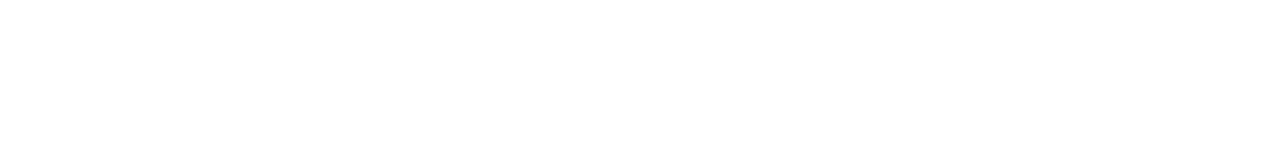
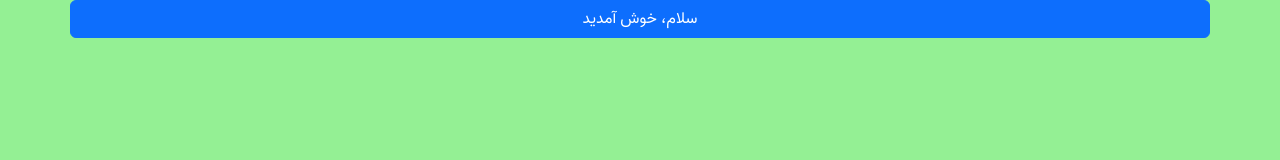
Before and after one commit to behrangsheikhi/behrangsheikhi.github.io, a website: page index.html in a window 1280 px wide. Drawn offline with nearby package versions, Linux system fonts and the light colour scheme.

Commit message:
make folders, add some dependencies and fonts

```diff
--- a/css/style.css
+++ b/css/style.css
@@ -0,0 +1,54 @@
+* {
+    padding: 0;
+    margin: 0;
+    box-sizing: border-box;
+}
+
+@font-face {
+    font-family: 'vazir-1';
+    src: url('../font/vr1.woff2');
+    font-weight: normal;
+    font-style: normal;
+}
+
+@font-face {
+    font-family: 'vazir-2';
+    src: url('../font/vr2.woff2');
+    font-weight: normal;
+    font-style: normal;
+}
+
+@font-face {
+    font-family: 'vazir-3';
+    src: url('../font/vr3.woff2');
+    font-weight: normal;
+    font-style: normal;
+}
+
+@font-face {
+    font-family: 'vazir-4';
+    src: url('../font/vr4.woff2');
+    font-weight: normal;
+    font-style: normal;
+}
+
+@font-face {
+    font-family: 'vazir-5';
+    src: url('../font/vr5.woff2');
+    font-weight: normal;
+    font-style: normal;
+}
+
+@font-face {
+    font-family: 'vazir-6';
+    src: url('../font/vr6.woff2');
+    font-weight: normal;
+    font-style: normal;
+}
+
+body{
+    font-size: 16px;
+    color: #fff;
+    background-color: rgb(148, 240, 148);
+    font-family: 'vazir-5';
+}
--- a/index.html
+++ b/index.html
@@ -3,10 +3,22 @@
 <head>
     <meta charset="UTF-8">
     <meta name="viewport" content="width=device-width, initial-scale=1.0">
+    <meta http-equiv="X-UA-compatible" content="IE=edge">
     <title>coursera course</title>
+    <link rel="stylesheet" href="node_modules/bootstrap/dist/css/bootstrap.rtl.css">
     <link rel="stylesheet" href="css/style.css">
 </head>
 <body>
+    <div class="container">
+        <div class="row">
+            <button class="btn btn-block btn-primary">سلام، خوش آمدید</button>
+        </div>
+    </div>
 
+    <script src="node_modules/bootstrap/dist/js/bootstrap.min.js"></script>
+    <script src="node_modules/bootstrap/js/dist/carousel.js"></script>
+    <script src="node_modules/bootstrap/js/dist/modal.js"></script>
+    <script src="node_modules/bootstrap/js/dist/toast.js"></script>
+    <script src="js/script.js"></script>
 </body>
 </html>
--- /dev/null
+++ b/package.json
@@ -0,0 +1,5 @@
+{
+  "dependencies": {
+    "bootstrap": "^5.3.2"
+  }
+}
```
Also changed, not shown: font/vr1.woff2 (added), font/vr2.woff2 (added), font/vr3.woff2 (added), font/vr4.woff2 (added), font/vr5.woff2 (added), font/vr6.woff2 (added), js/script.js (added), 1 other file.
